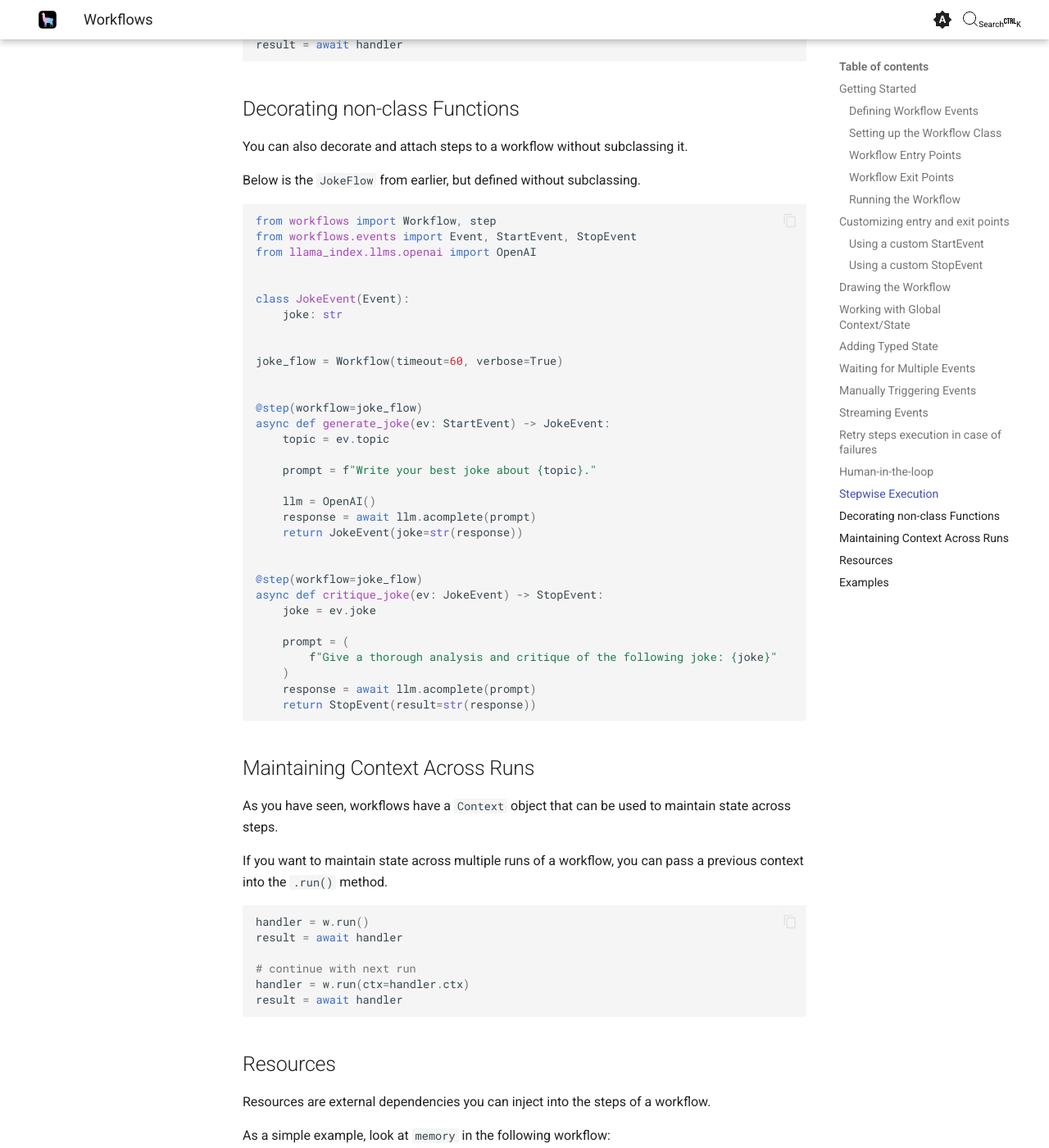
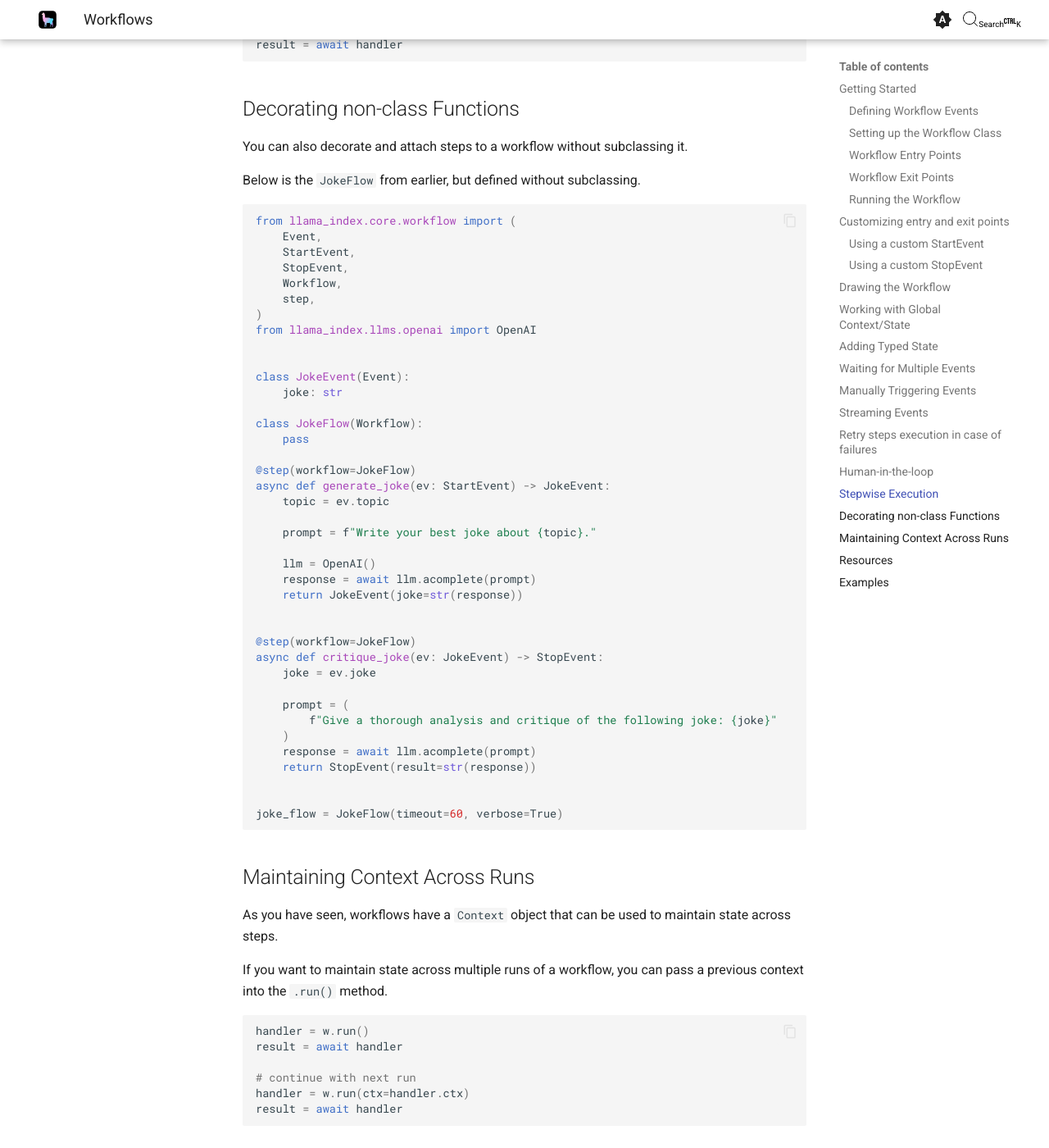
Before and after one commit to run-llama/workflows-py, an MkDocs documentation site: the page built from docs/docs/module_guides/workflow/index.md, in a window 1280 px wide and 1400 px high, scrolled down 13782 px. Shown: the whole window at 82% size. Built offline with MkDocs 1.6.1 and Material for MkDocs 9.7.7, drawn with Linux system fonts in a browser that asks for light colours.

Commit message:
fix 'Decorating non-class Functions' example

````diff
--- a/docs/docs/module_guides/workflow/index.md
+++ b/docs/docs/module_guides/workflow/index.md
@@ -645,19 +645,23 @@ You can also decorate and attach steps to a workflow without subclassing it.
 Below is the `JokeFlow` from earlier, but defined without subclassing.
 
 ```python
-from workflows import Workflow, step
-from workflows.events import Event, StartEvent, StopEvent
+from llama_index.core.workflow import (
+    Event,
+    StartEvent,
+    StopEvent,
+    Workflow,
+    step,
+)
 from llama_index.llms.openai import OpenAI
 
 
 class JokeEvent(Event):
     joke: str
 
+class JokeFlow(Workflow):
+    pass
 
-joke_flow = Workflow(timeout=60, verbose=True)
-
-
-@step(workflow=joke_flow)
+@step(workflow=JokeFlow)
 async def generate_joke(ev: StartEvent) -> JokeEvent:
     topic = ev.topic
 
@@ -668,7 +672,7 @@ async def generate_joke(ev: StartEvent) -> JokeEvent:
     return JokeEvent(joke=str(response))
 
 
-@step(workflow=joke_flow)
+@step(workflow=JokeFlow)
 async def critique_joke(ev: JokeEvent) -> StopEvent:
     joke = ev.joke
 
@@ -677,6 +681,9 @@ async def critique_joke(ev: JokeEvent) -> StopEvent:
     )
     response = await llm.acomplete(prompt)
     return StopEvent(result=str(response))
+
+
+joke_flow = JokeFlow(timeout=60, verbose=True)
 ```
 
 ## Maintaining Context Across Runs
````
